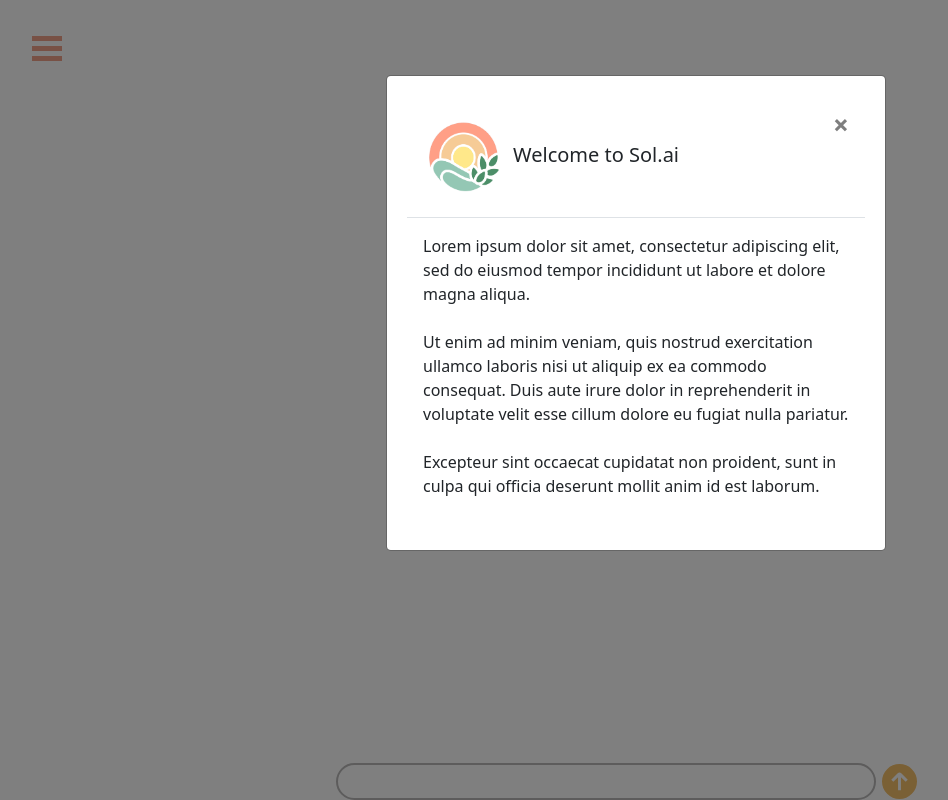
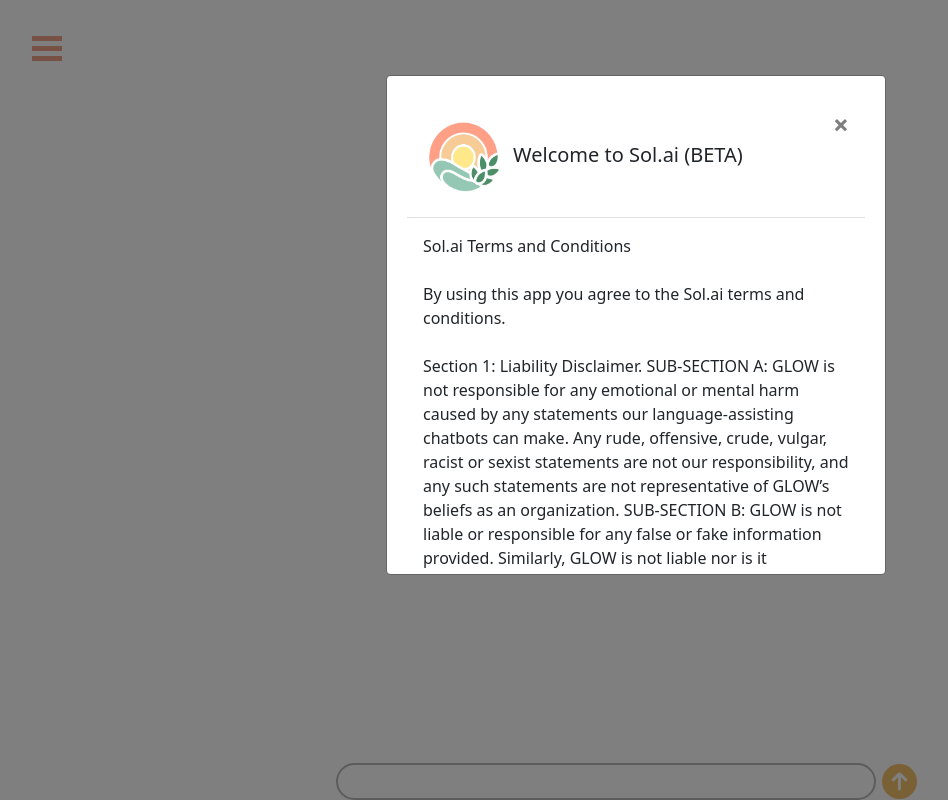
Before and after one commit to GLOW-WebDev-and-Ai-Initiatives/ELL-bot, a React (Vite) app in the folder ChatBot_prototype/: page / in a window 1280 px wide. Shown: the whole page, without its empty margins (4-952 px from the left). Built offline with nearby package versions, Linux system fonts and the light colour scheme.

Commit message:
changing text for pop up

```diff
--- a/ChatBot_prototype/index.html
+++ b/ChatBot_prototype/index.html
@@ -37,11 +37,21 @@
       <div class="modal-dialog">
           <div class="modal-content">
               <div class="modal-header">
-                  <h5 class="modal-title"><img src="logo.jpg" alt="Sol.ai logo" id="popuplogo">Welcome to Sol.ai</h5>
+                  <h5 class="modal-title"><img src="logo.jpg" alt="Sol.ai logo" id="popuplogo">Welcome to Sol.ai (BETA)</h5>
                   <button type="button" class="close" data-dismiss="modal">&times;</button>
               </div>
               <div class="modal-body">
-          <p>Lorem ipsum dolor sit amet, consectetur adipiscing elit, sed do eiusmod tempor incididunt ut labore et dolore magna aliqua. <br><br>Ut enim ad minim veniam, quis nostrud exercitation ullamco laboris nisi ut aliquip ex ea commodo consequat. Duis aute irure dolor in reprehenderit in voluptate velit esse cillum dolore eu fugiat nulla pariatur. <br><br>Excepteur sint occaecat cupidatat non proident, sunt in culpa qui officia deserunt mollit anim id est laborum.</p>
+          <p style="white-space: pre-line;">Sol.ai Terms and Conditions
+
+            By using this app you agree to the Sol.ai terms and conditions.
+
+            Section 1: Liability Disclaimer. SUB-SECTION A: GLOW is not responsible for any emotional or mental harm caused by any statements our language-assisting chatbots can make. Any rude, offensive, crude, vulgar, racist or sexist statements are not our responsibility, and any such statements are not representative of GLOW’s beliefs as an organization. SUB-SECTION B: GLOW is not liable or responsible for any false or fake information provided. Similarly, GLOW is not liable nor is it responsible for any wrong or poor language help given by the chatbot. The chatbot and GLOW are not official or licensed language teachers or speech therapists. As such, the chatbot may provide inaccuracies at times; GLOW is not liable for these inaccuracies.
+
+            Section 2: Privacy and Data Usage. SUB-SECTION A: GLOW will not collect personal information or data for its own use via the chatbot, or any messages sent by the user. Personal information constitutes as name, address, birthplace, birthday, age, or any other identifying or similar information. Cookies will be collected by the website to enhance user experience. SUB-SECTION B: While GLOW itself may not collect personal data through the language-assisting chatbot, third-party technologies that GLOW uses for the LLM (Large Language Model), language database, or any other features of the website/chatbot, may collect data via the chatbot to improve their own technologies. User is not allowed to sue or legally pursue GLOW for any data collection or mishandling of collected data done by the aforementioned third party technologies. Any data misuse or unethical privacy practices done by these third party technologies and organizations is not the fault of GLOW. SUB-SECTION C: Cookies may be used by GLOW’s website and the chatbot to track sessions, provide personalized information, or in general enhance the website and the chatbot’s performance. User is not allowed to sue or legally pursue GLOW for its use of cookies.
+
+            Section 3: Miscellaneous: SUB-SECTION A: GLOW is may change the Terms and Conditions and its contents at any moment. User must comply with these new terms as long as GLOW provides them to User upon update. SUB-SECTION B: If user uses the chatbot without reading the terms and conditions in full, they still must abide by all the contents and terms. SUB-SECTION C: GLOW reserves the right to chose which languages it provides assistance through using the chatbot. GLOW refusing or choosing to add capabilities to the chatbot to provide assistance to one language before another does NOT constitute as discrimination. SUB-SECTION D: GLOW may refuse user’s right to use the chatbot at any given moment, for any reason.
+
+            Section 4: Statement of Acknowledgement: I, THE USER, BY USING THIS SITE LEGALLY ADMIT TO HAVE READING IN FULL AND ACKNOWLEDGING THE CONTENTS OF THE ABOVE TEXT AND THE SOL.AI TERMS AND CONDITIONS. I, THE USER, BY CONTINUING TO THE SITE ALSO AGREE TO ABIDE BY THE RULES LAYED OUT IN THE SOL.AI TERMS AND CONDITIONS, AND ACKNOWLEDGE THAT IT IS A LEGALLY BINDING CONTRACT:</p>
               </div>
           </div>
       </div>
--- a/ChatBot_prototype/src/components/navbar/navbar.tsx
+++ b/ChatBot_prototype/src/components/navbar/navbar.tsx
@@ -160,7 +160,7 @@
         </svg>
         Feedback
       </a>
-      <a className="menu-item" onClick={toggleModal}>
+      {/* <a className="menu-item" onClick={toggleModal}>
         <svg
           xmlns="http://www.w3.org/2000/svg"
           className="h"
@@ -168,8 +168,8 @@
         >
           <path d="M8 16A8 8 0 1 0 8 0a8 8 0 0 0 0 16m.93-9.412-1 4.705c-.07.34.029.533.304.533.194 0 .487-.07.686-.246l-.088.416c-.287.346-.92.598-1.465.598-.703 0-1.002-.422-.808-1.319l.738-3.468c.064-.293.006-.399-.287-.47l-.451-.081.082-.381 2.29-.287zM8 5.5a1 1 0 1 1 0-2 1 1 0 0 1 0 2" />
         </svg>
-        About
-      </a>
+        T.O.S.
+      </a> */}
       <Modal
         isVisible={isModalVisible}
         onClose={toggleModal}
```
